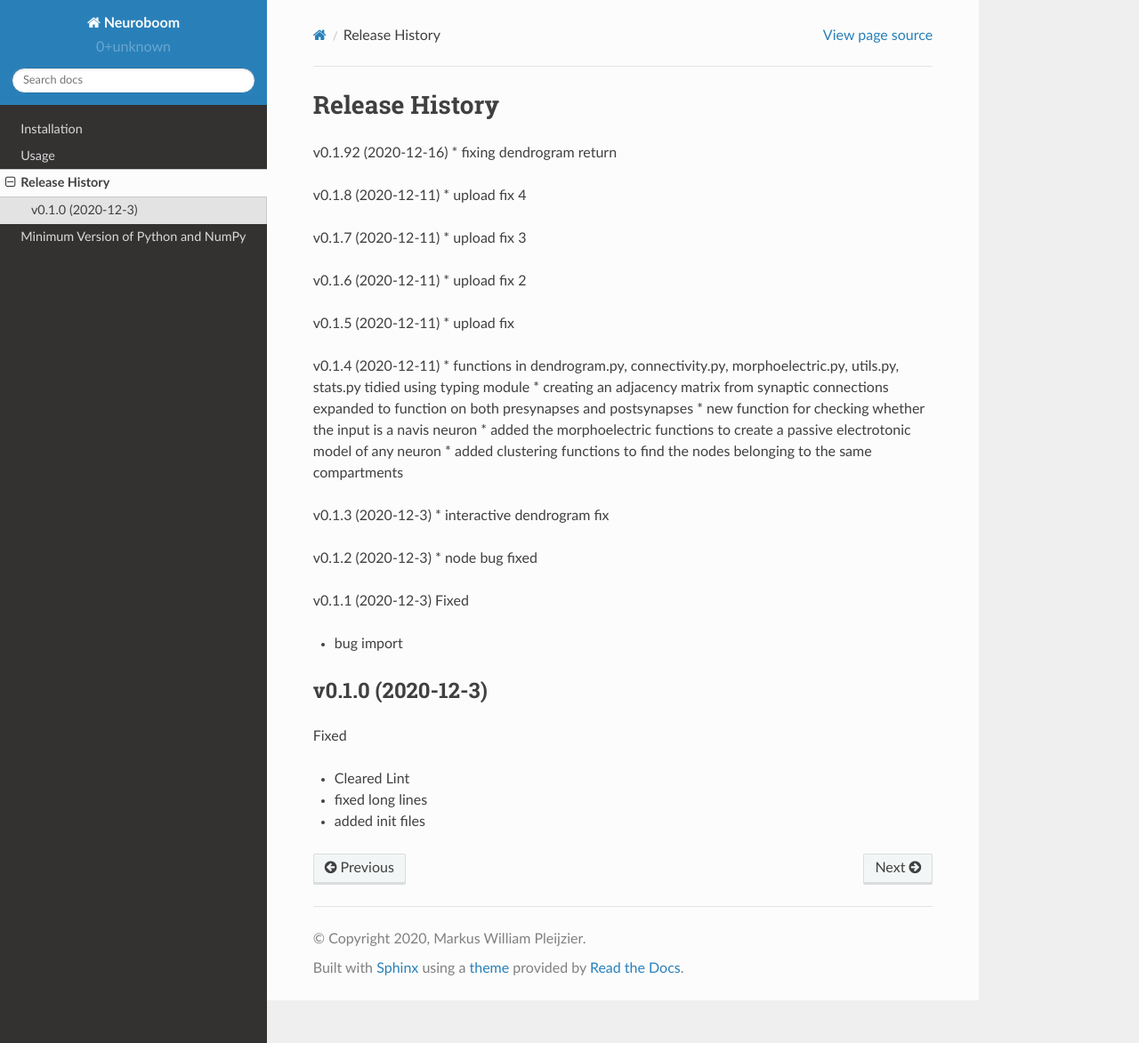
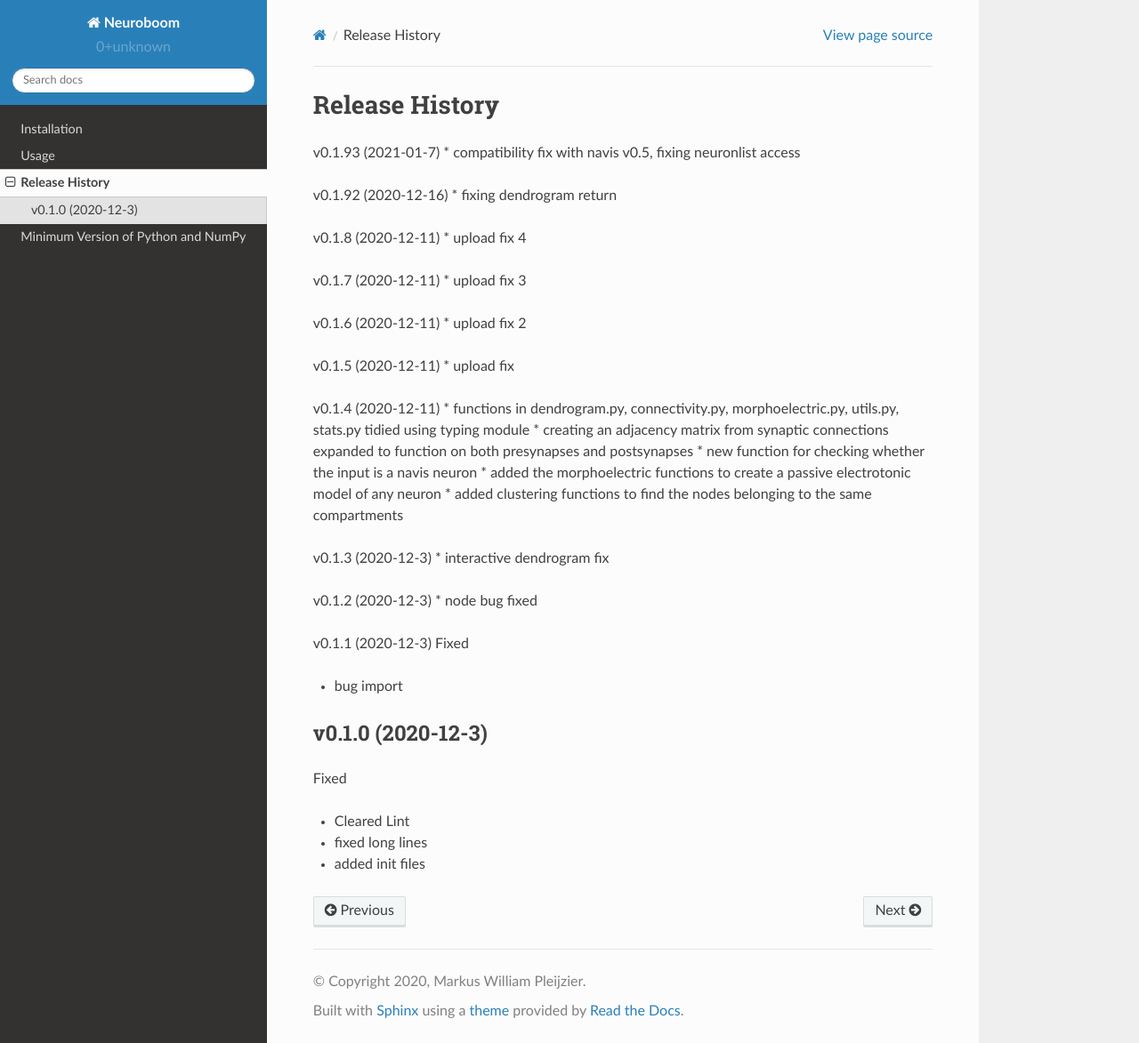
Before and after one commit to markuspleijzier/neuroboom, a Sphinx documentation site: the page built from docs/source/release-history.rst, in a window 1280 px wide and 1173 px high. Shown: the whole window at 89% size. Built offline with Sphinx 7.4.7 and the Read the Docs theme 2.0.0, drawn with Linux system fonts in a browser that asks for light colours.

Commit message:
release update

```diff
--- a/docs/source/release-history.rst
+++ b/docs/source/release-history.rst
@@ -1,6 +1,9 @@
 ===============
 Release History
 ===============
+
+v0.1.93 (2021-01-7)
+* compatibility fix with navis v0.5, fixing neuronlist access
 
 v0.1.92 (2020-12-16)
 * fixing dendrogram return
```
